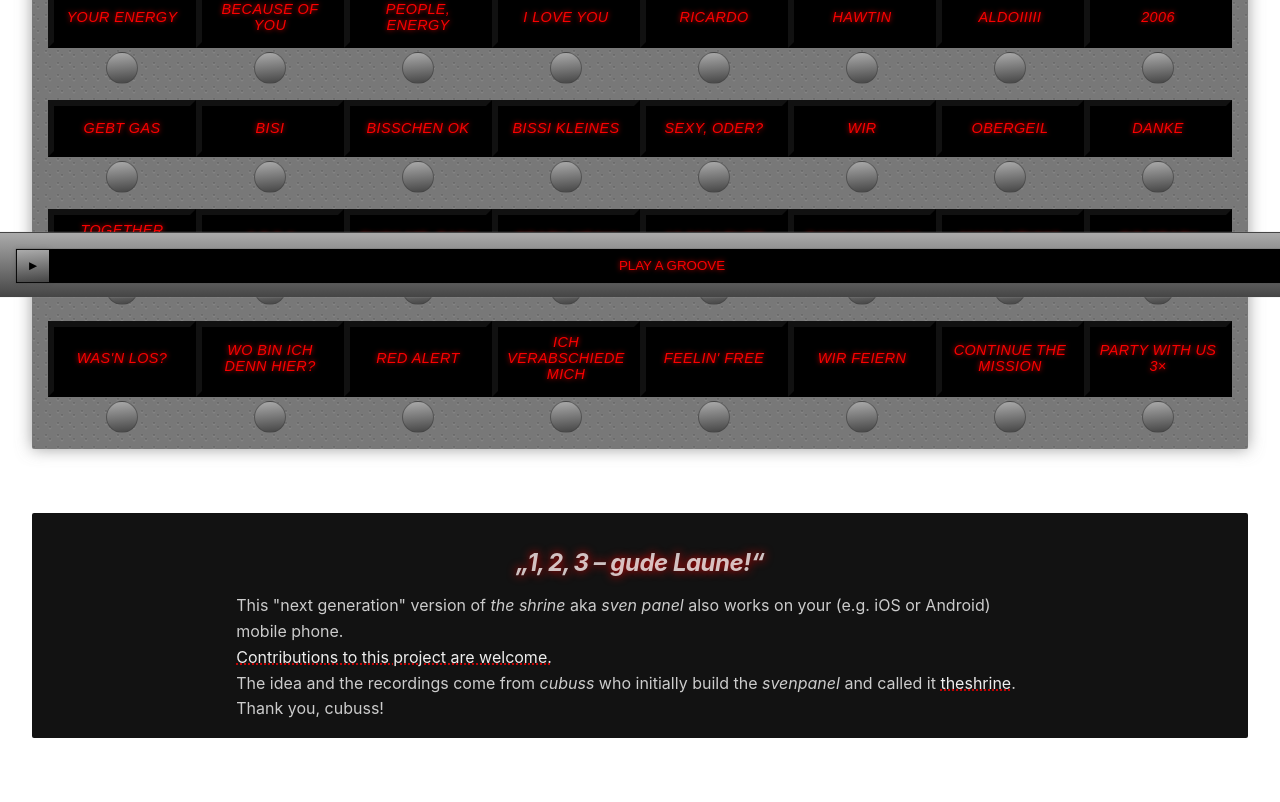
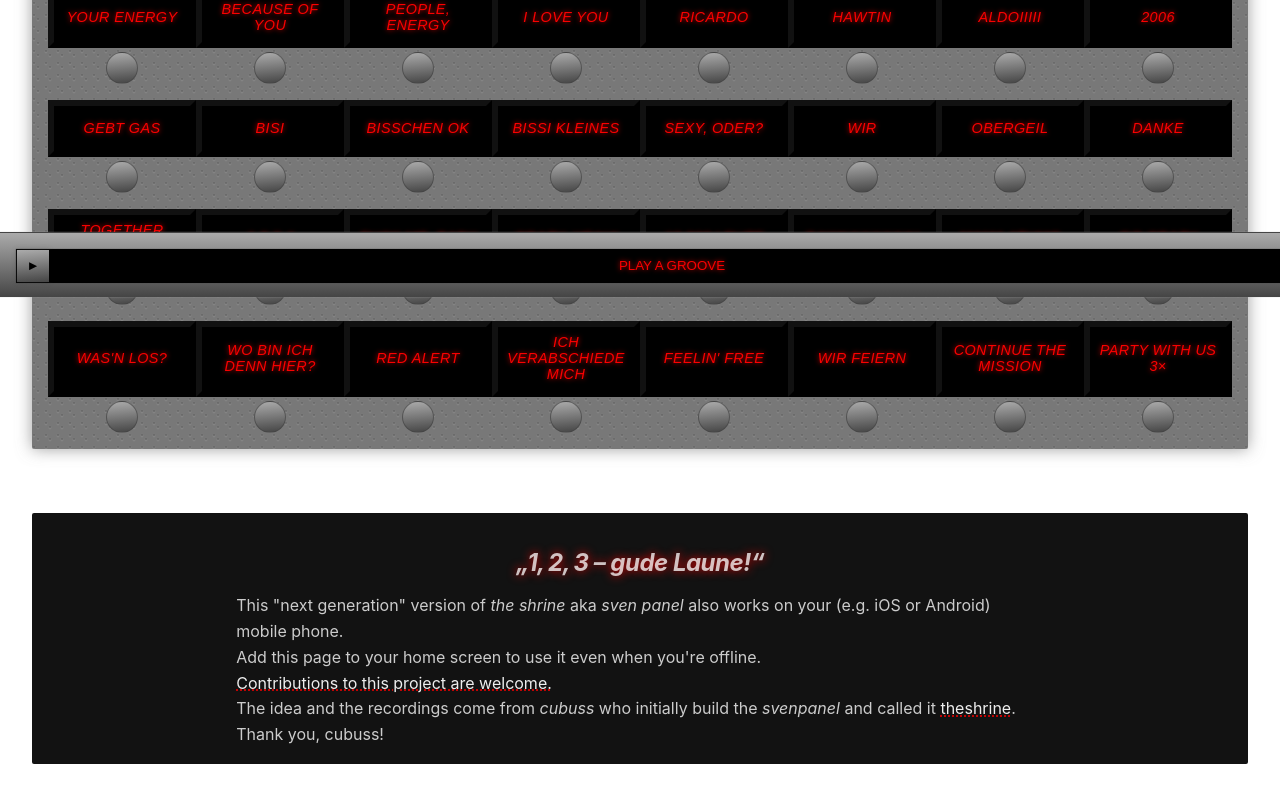
Before and after one commit to svenpanel/the-shrine-ng, a Nuxt app: page / in a window 1280 px wide. Shown: the part 503-1305 px from the top of the page. Built offline with nearby package versions, Linux system fonts and the light colour scheme.

Commit message:
docs: update description copy to include offline functionality

```diff
--- a/package.json
+++ b/package.json
@@ -1,7 +1,7 @@
 {
   "name": "the-shrine-ng",
   "version": "1.0.0",
-  "description": "Gude Laune! Feierei Alter! Abfahrt auch auf dem Telefon und Tablet. Obergeil.",
+  "description": "Gude Laune! Feierei Alter! Abfahrt auch auf dem Telefon und Tablet. Auch offline. Obergeil.",
   "author": "Gil Desmarais",
   "private": true,
   "scripts": {
--- a/pages/index.vue
+++ b/pages/index.vue
@@ -42,6 +42,8 @@
         aka
         <em>sven panel</em>
         also works on your (e.g. iOS or Android) mobile phone.
+        <br>
+        Add this page to your home screen to use it even when you're offline.
         <br>
         <a href="https://github.com/gildesmarais/the-shrine-ng" target="_blank" rel="noopener">
           Contributions to this project are welcome.
```
